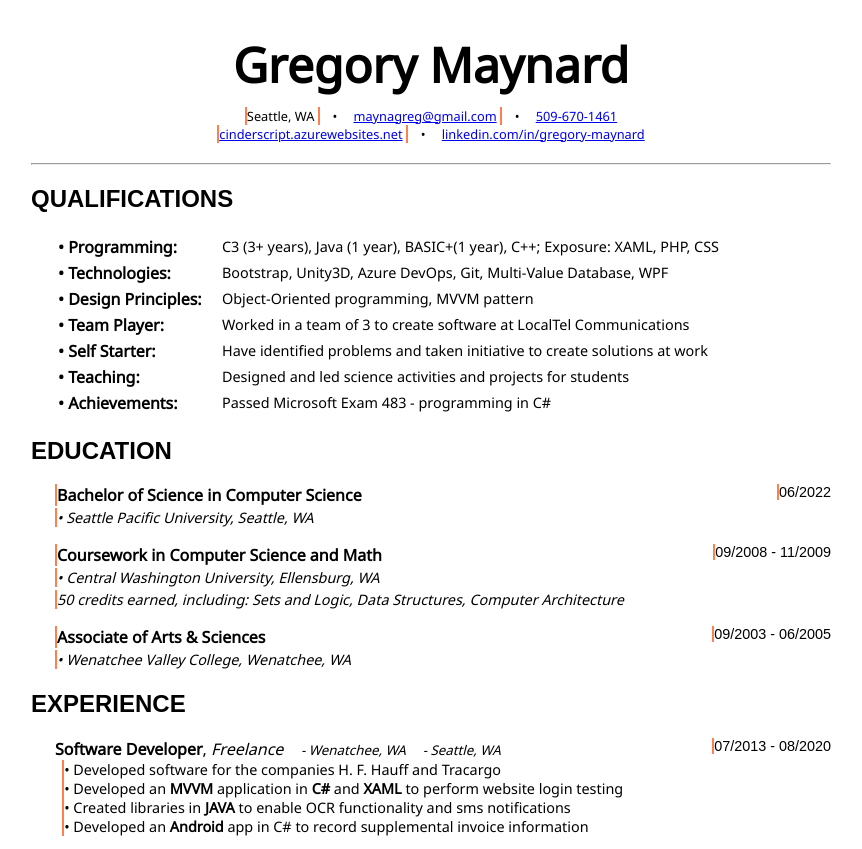
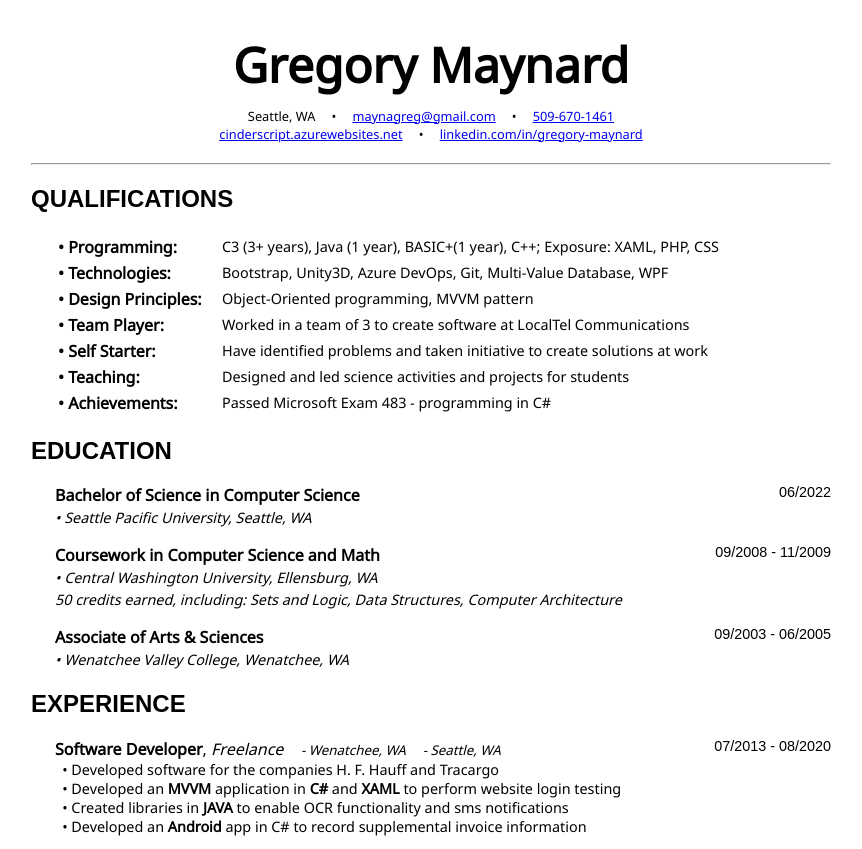
Before and after one commit to CinderScript/csc3221-node-website, a Node server app: page /resume.html in a window 1280 px wide. Shown: the part 50-899 px from the top of the page, without its empty margins (209-1071 px from the left). Run offline with Node 20, Linux system fonts and the light colour scheme.

Commit message:
removed css border from resume

```diff
--- a/public/stylesheets/resume-style.css
+++ b/public/stylesheets/resume-style.css
@@ -53,7 +53,3 @@ td {
   display: block;
   margin-left: 0.5em;
 }
-
-span {
-  border-left: 2px double coral;
-}
```
